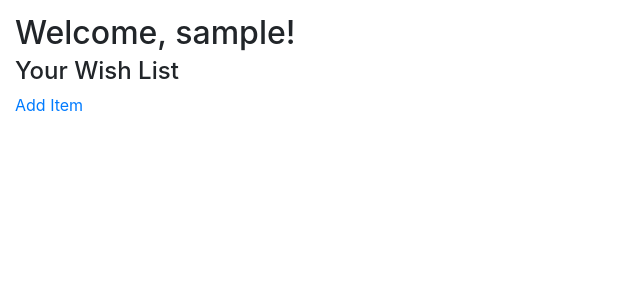
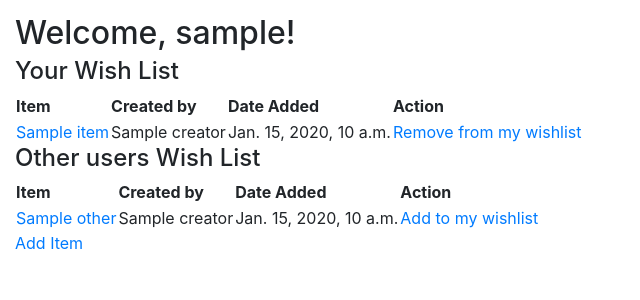
Before and after one commit to sheetaldesai/django_beltExam, a Django app: template apps/wishListApp/templates/wishListApp/dashboard.html in a window 1280 px wide. Shown: the part 40-340 px from the top of the page, without its empty margins (0-640 px from the left). Run offline with Django 3.2, Linux system fonts and the light colour scheme; the template is opened without the code that fills it: most values are stand-ins (such as "Sample title", 1, 10 or a date in 2020); some libraries are stand-ins or nearby versions.

Commit message:
second commit

```diff
--- a/apps/wishListApp/templates/wishListApp/dashboard.html
+++ b/apps/wishListApp/templates/wishListApp/dashboard.html
@@ -24,7 +24,45 @@
         <div class="row">
             <div class="col-md-12">
                 <h4>Your Wish List</h4>
+                <table>
+                    <tr>
+                        <th>Item</th>
+                        <th>Created by</th>
+                        <th>Date Added</th>
+                        <th>Action</th>
+                    </tr>
+                    {% for wish in wishList %}
 
+                        <tr>
+                            <td><a href="{% url 'wishList:itemDetails' wish.item.id %}">{{wish.item.name}}</a></td>
+                            <td>{{wish.item.creator.name}}</td>
+                            <td>{{wish.item.date_created}}</td>
+                            {% if user_name == wish.item.creator.name %}
+                                <td><a href="{% url 'wishList:removeItem' wish.item.id %}">Delete</a></td>
+                            {% else %}
+                                <td><a href="{% url 'wishList:removeFromList' wish.item.id %}">Remove from my wishlist</a></td>
+                            {% endif %}
+                        </tr>
+                    {% endfor %}
+                </table>
+                <h4>Other users Wish List</h4>
+                <table>
+                        <tr>
+                            <th>Item</th>
+                            <th>Created by</th>
+                            <th>Date Added</th>
+                            <th>Action</th>
+                        </tr>
+                        {% for other in others %}
+                            <tr>
+                                <td><a href="{% url 'wishList:itemDetails' other.id %}">{{other.name}}</a></td>
+                                <td>{{other.creator.name}}</td>
+                                <td>{{other.date_created}}</td>
+                                <td><a href="{% url 'wishList:addToWishList' other.id %}">Add to my wishlist</a></td>
+
+                            </tr>
+                        {% endfor %}
+                    </table>
                <div>
                    <a href="{% url 'wishList:createWishList' %}">Add Item</a>
                </div>
--- a/apps/wishListApp/templates/wishListApp/index.html
+++ b/apps/wishListApp/templates/wishListApp/index.html
@@ -70,8 +70,6 @@
                         {% for message in messages %}
                             {% if message.level == DEFAULT_MESSAGE_LEVELS.ERROR and 'login' in message.tags %}
                                 <li{% if message.tags %} class="{{ message.tags}} messages alert alert-danger" {% endif %}>{{ message }}</li>
-                            {% elif 'register_successful' in message.tags %}
-                                <li class="alert alert-success">{{message}}</li>
                             {% endif %}
                         {% endfor %}
                     </ul>
--- /dev/null
+++ b/apps/wishListApp/templates/wishListApp/itemDetails.html
@@ -0,0 +1,6 @@
+<h1>{{item}}</h1>
+
+<h2>Users who added this product under their wish list</h2>
+{% for wish in wishLists %}
+    {{wish.owner.name}}
+{% endfor %}
--- a/apps/wishListApp/urls.py
+++ b/apps/wishListApp/urls.py
@@ -10,7 +10,11 @@ urlpatterns = [
     url(r'^logout/$', views.logout, name="logout"),
     url(r'^dashboard/$', views.dashboard, name="dashboard"),
     url(r'^wish_list/create/$', views.createWishList, name="createWishList"),
+     url(r'^wish_list/(?P<itemId>[0-9]+)/$', views.itemDetails, name="itemDetails"),
     url(r'^addWishList/$', views.addWishList, name="addWishList"),
+    url(r'^removeItem/(?P<itemId>[0-9]+)/$', views.removeItem, name="removeItem"),
+    url(r'^addToWishList/(?P<itemId>[0-9]+)/$', views.addToWishList, name="addToWishList"),
+    url(r'^removeFromList/(?P<itemId>[0-9]+)/$', views.removeFromList, name="removeFromList"),
     # url(r'^books/$', views.books, name="books"),
     # url(r'^books/add/$', views.bookAdd, name="bookAdd"),
     # url(r'^books/submitBook/$', views.submitBook, name="submitBook"),
```
Also changed, not shown: apps/wishListApp/views.py (+54 -7 lines), db.sqlite3, 2 other files.
